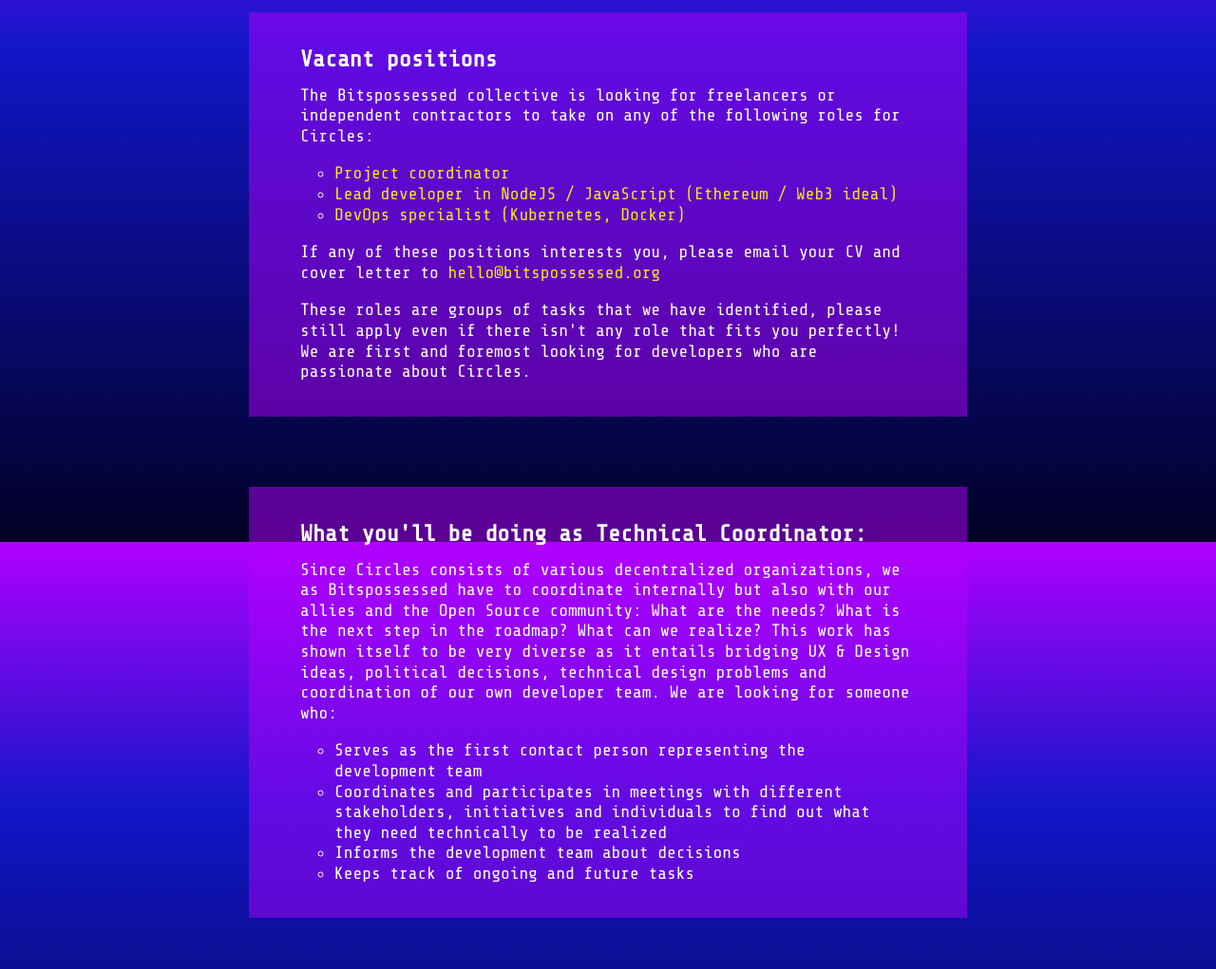
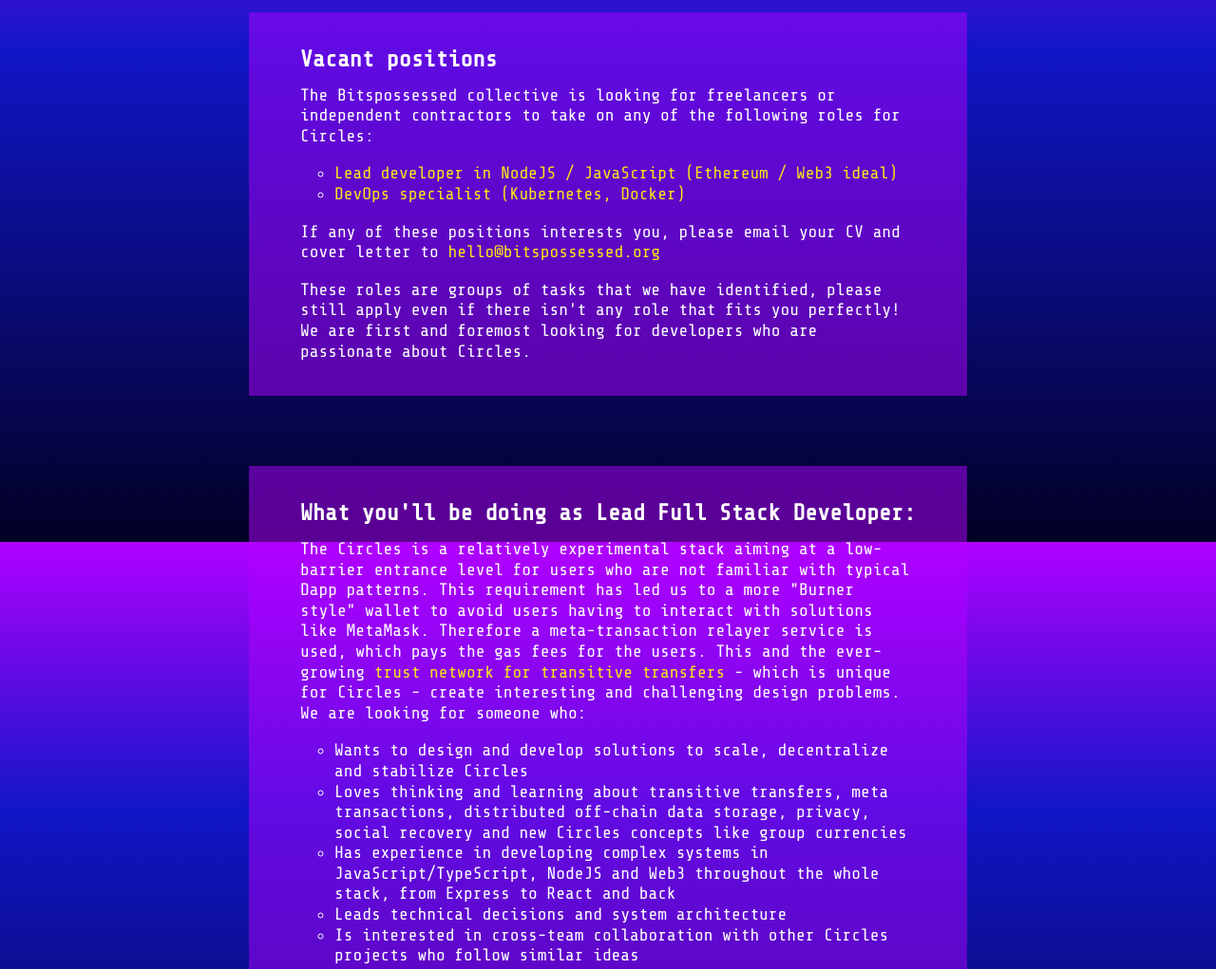
Before and after one commit to bitspossessed/join, a plain HTML site: page index.html in a window 1280 px wide. Shown: the part 1029-2050 px from the top of the page at 95% size. Drawn offline with nearby package versions, Linux system fonts and the light colour scheme.

Commit message:
Remove coordinator from site

```diff
--- a/index.html
+++ b/index.html
@@ -58,9 +58,9 @@
           The Bitspossessed collective is looking for freelancers or independent contractors to take on any of the following roles for Circles:
         </p>
           <ul>
-            <li>
+<!--             <li>
               <a href="#project-coordinator">Project coordinator</a>
-            </li>
+            </li> -->
             <li>
               <a href="#lead-developer">Lead developer in NodeJS / JavaScript (Ethereum / Web3 ideal)</a>
             </li>
@@ -76,7 +76,7 @@
           </p>
         </article>
       </section>
-
+<!--
       <section class="events" id="project-coordinator">
         <article>
           <h2>What you'll be doing as Technical Coordinator:</h2>
@@ -102,7 +102,7 @@
             </li>
           </ul>
         </article>
-      </section>
+      </section> -->
 
       <section class="events" id="lead-developer">
         <article>
```
